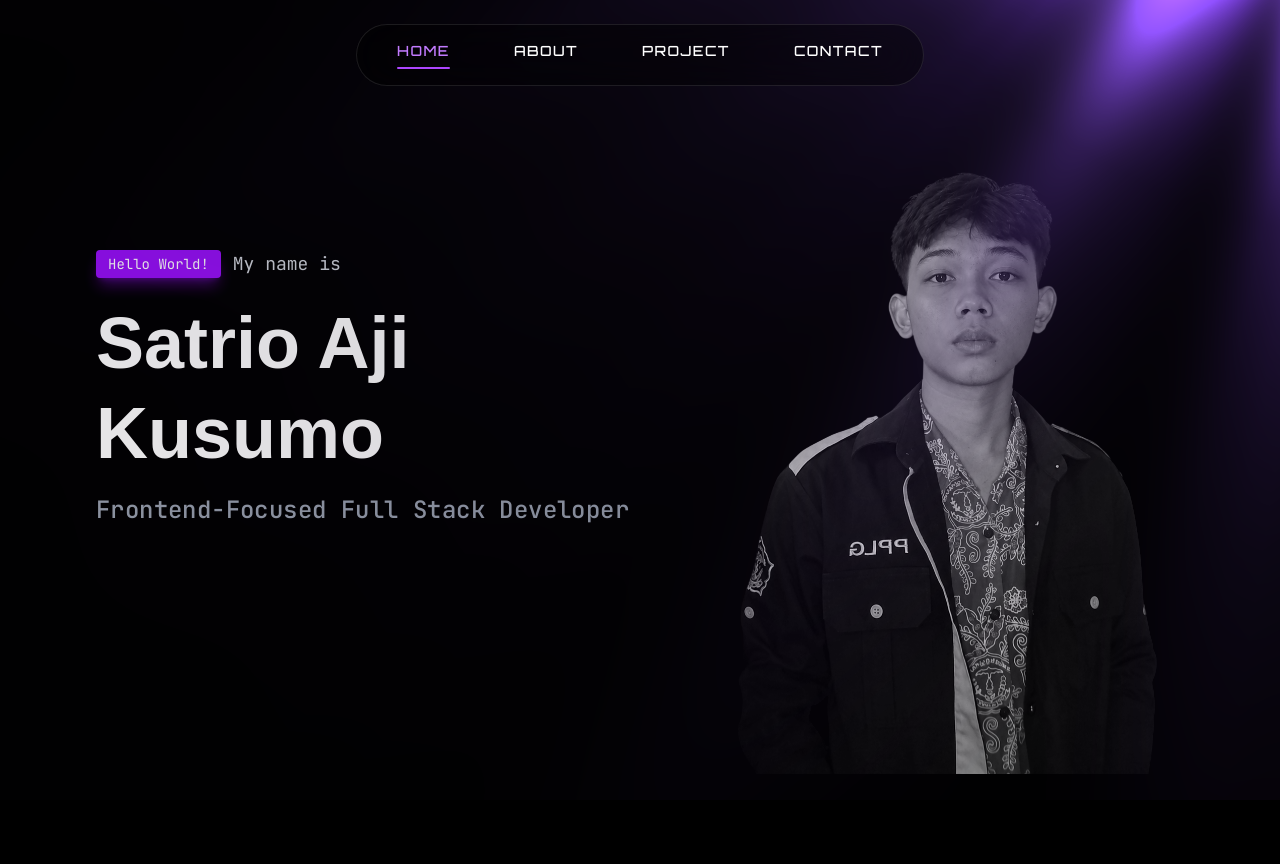
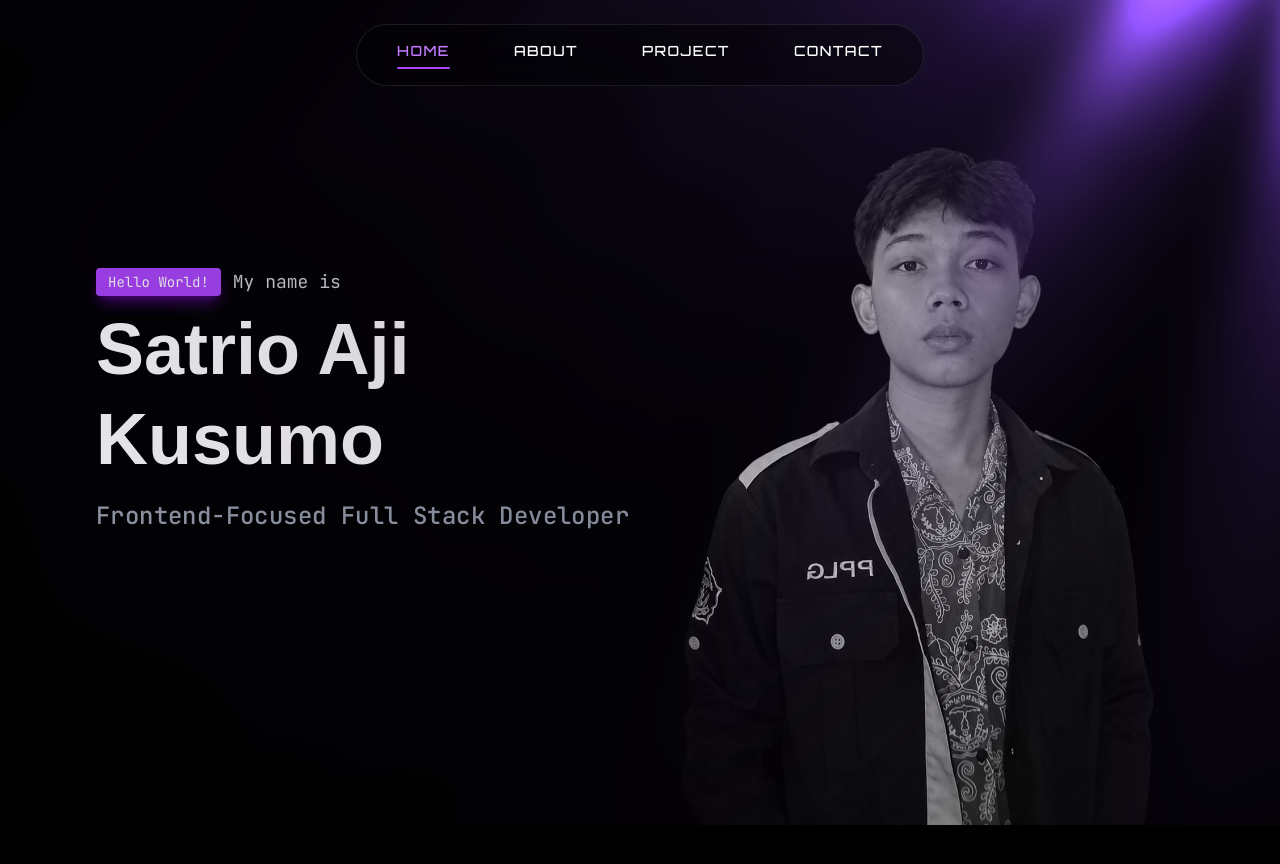
Before and after one commit to SATTAJA/portofolio-satrio, a Next.js app: page / in a window 1280 px wide. Shown: the top 864 px of the page. Built offline with nearby package versions, Linux system fonts and the light colour scheme.

Commit message:
resize image

```diff
--- a/app/page.tsx
+++ b/app/page.tsx
@@ -1,18 +1,18 @@
 import AboutSection from "@/components/AboutSection";
-import AnimatedContent from "@/components/AnimatedContent";
 import HeroSection from "@/components/HeroSection";
 import Navbar from "@/components/Navbar";
+import SmoothScroll from "@/components/SmoothScroll";
 
 export default function Home() {
   return (
-    <main className="min-h-screen overflow-y-hidden overflow-x-hidden bg-black">
-      {/* Navbar */}
+    <main className="min-h-screen bg-black overflow-x-hidden">
+      <SmoothScroll />
+
       <Navbar />
 
-        <HeroSection />
+      <HeroSection />
 
-        <AboutSection />
-
+      <AboutSection />
     </main>
   );
 }
--- a/components/HeroSection.tsx
+++ b/components/HeroSection.tsx
@@ -26,8 +26,8 @@ function HeroSection() {
       <div className="container mx-auto flex min-h-screen items-center justify-between px-10 lg:px-24">
         {/* Left */}
         <div className="max-w-2xl text-white">
-          <div className="mb-5 flex items-center gap-3">
-            <span className="rounded bg-purple-600 px-3 py-1 font-mono text-sm shadow-lg shadow-purple-600/40">
+          <div className="mb-2 flex items-center gap-3">
+            <span className="rounded bg-purple-500 px-3 py-1 font-mono text-sm shadow-lg shadow-purple-600/40">
               Hello World!
             </span>
 
@@ -40,7 +40,7 @@ function HeroSection() {
             Satrio Aji Kusumo
           </h1>
 
-          <div className="mb-6 text-2xl font-medium text-purple-300">
+          <div className="mb-6 text-2xl font-medium hover:cursor-default transition-all duration-300">
             <ScrambledText
               radius={60}
               duration={1.2}
@@ -55,12 +55,12 @@ function HeroSection() {
         </div>
 
         {/* Right */}
-        <div className="hidden lg:block">
+        <div className="hidden lg:block hover:cursor-crosshair">
           <Image
             src="/ganteng.png"
             alt="Satrio Aji Kusumo"
-            width={480}
-            height={600}
+            width={600}
+            height={300}
             priority
             className="transition duration-500 grayscale mt-35 hover:grayscale-0"
           />
--- /dev/null
+++ b/components/SmoothScroll.tsx
@@ -0,0 +1,24 @@
+"use client";
+
+import Lenis from "lenis";
+import { useEffect } from "react";
+
+export default function SmoothScroll() {
+  useEffect(() => {
+    const lenis = new Lenis({
+      duration: 1.2,
+      smoothWheel: true,
+    });
+
+    function raf(time: number) {
+      lenis.raf(time);
+      requestAnimationFrame(raf);
+    }
+
+    requestAnimationFrame(raf);
+
+    return () => lenis.destroy();
+  }, []);
+
+  return null;
+}
--- a/package.json
+++ b/package.json
@@ -14,6 +14,7 @@
     "class-variance-authority": "^0.7.1",
     "clsx": "^2.1.1",
     "gsap": "^3.15.0",
+    "lenis": "^1.3.25",
     "next": "16.2.10",
     "ogl": "^1.0.11",
     "react": "19.2.4",
```
Also changed, not shown: 1 other file (tests, documents, lock files or other folders).
